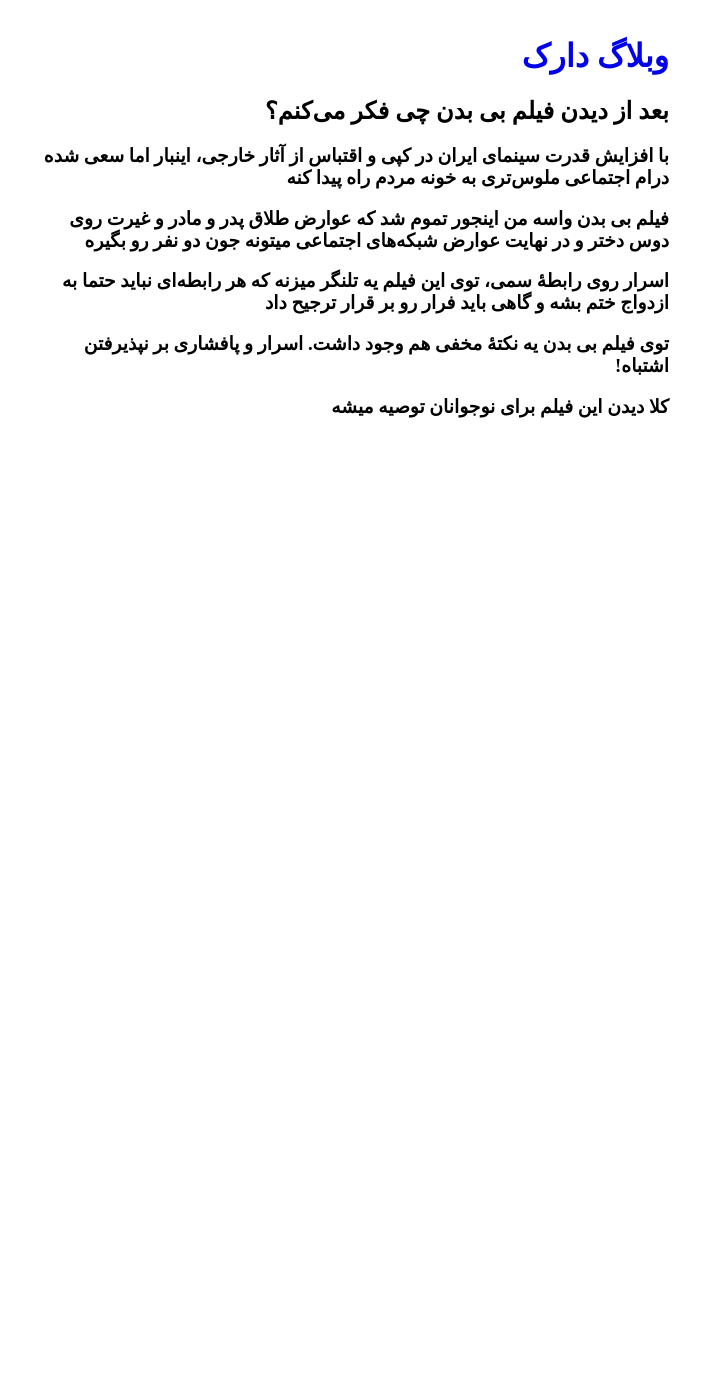
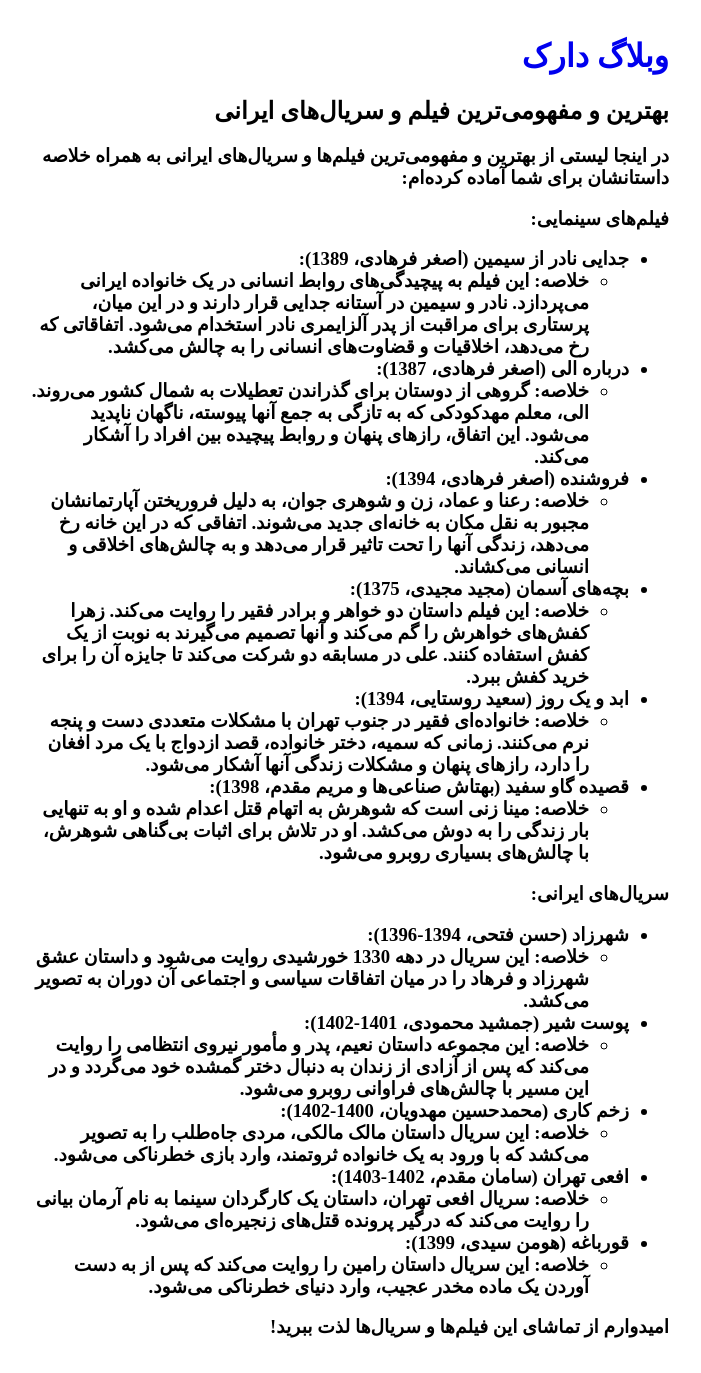
Before and after one commit to darkblog/darkblog.github.io, a Jekyll site: the page built from _posts/2024-7-4-5.md, in a window 1280 px wide. Shown: the whole page, without its empty margins (291-992 px from the left). Built offline with Jekyll 4.4.1, drawn with Linux system fonts in a browser that asks for light colours; before the commit the page ends 900 px from its top, so only the background shows below that.

Commit message:
Update 2024-7-4-5.md

```diff
--- a/_posts/2024-7-4-5.md
+++ b/_posts/2024-7-4-5.md
@@ -1,14 +1,36 @@
 ---
 layout: post
-title: بعد از دیدن فیلم بی بدن چی فکر می‌کنم؟
+title: بهترین و مفهومی‌ترین فیلم و سریال‌های ایرانی
 ---
 
-با افزایش قدرت سینمای ایران در کپی و اقتباس از آثار خارجی، اینبار اما سعی شده درام اجتماعی ملوس‌تری به خونه مردم راه پیدا کنه
+در اینجا لیستی از بهترین و مفهومی‌ترین فیلم‌ها و سریال‌های ایرانی به همراه خلاصه داستانشان برای شما آماده کرده‌ام:
 
-فیلم بی بدن واسه من اینجور تموم شد که عوارض طلاق پدر و مادر و غیرت روی دوس دختر و در نهایت عوارض شبکه‌های اجتماعی میتونه جون دو نفر رو بگیره
+**فیلم‌های سینمایی:**
 
-اسرار روی رابطهٔ سمی، توی این فیلم یه تلنگر میزنه که هر رابطه‌ای نباید حتما به ازدواج ختم بشه و گاهی باید فرار رو بر قرار ترجیح داد
+* **جدایی نادر از سیمین (اصغر فرهادی، 1389):**
+    * خلاصه: این فیلم به پیچیدگی‌های روابط انسانی در یک خانواده ایرانی می‌پردازد. نادر و سیمین در آستانه جدایی قرار دارند و در این میان، پرستاری برای مراقبت از پدر آلزایمری نادر استخدام می‌شود. اتفاقاتی که رخ می‌دهد، اخلاقیات و قضاوت‌های انسانی را به چالش می‌کشد.
+* **درباره الی (اصغر فرهادی، 1387):**
+    * خلاصه: گروهی از دوستان برای گذراندن تعطیلات به شمال کشور می‌روند. الی، معلم مهدکودکی که به تازگی به جمع آنها پیوسته، ناگهان ناپدید می‌شود. این اتفاق، رازهای پنهان و روابط پیچیده بین افراد را آشکار می‌کند.
+* **فروشنده (اصغر فرهادی، 1394):**
+    * خلاصه: رعنا و عماد، زن و شوهری جوان، به دلیل فروریختن آپارتمانشان مجبور به نقل مکان به خانه‌ای جدید می‌شوند. اتفاقی که در این خانه رخ می‌دهد، زندگی آنها را تحت تاثیر قرار می‌دهد و به چالش‌های اخلاقی و انسانی می‌کشاند.
+* **بچه‌های آسمان (مجید مجیدی، 1375):**
+    * خلاصه: این فیلم داستان دو خواهر و برادر فقیر را روایت می‌کند. زهرا کفش‌های خواهرش را گم می‌کند و آنها تصمیم می‌گیرند به نوبت از یک کفش استفاده کنند. علی در مسابقه دو شرکت می‌کند تا جایزه آن را برای خرید کفش ببرد.
+* **ابد و یک روز (سعید روستایی، 1394):**
+    * خلاصه: خانواده‌ای فقیر در جنوب تهران با مشکلات متعددی دست و پنجه نرم می‌کنند. زمانی که سمیه، دختر خانواده، قصد ازدواج با یک مرد افغان را دارد، رازهای پنهان و مشکلات زندگی آنها آشکار می‌شود.
+* **قصیده گاو سفید (بهتاش صناعی‌ها و مریم مقدم، 1398):**
+    * خلاصه: مینا زنی است که شوهرش به اتهام قتل اعدام شده و او به تنهایی بار زندگی را به دوش می‌کشد. او در تلاش برای اثبات بی‌گناهی شوهرش، با چالش‌های بسیاری روبرو می‌شود.
 
-توی فیلم بی بدن یه نکتهٔ مخفی هم وجود داشت. اسرار و پافشاری بر نپذیرفتن اشتباه!
+**سریال‌های ایرانی:**
 
-کلا دیدن این فیلم برای نوجوانان توصیه میشه
+* **شهرزاد (حسن فتحی، 1394-1396):**
+    * خلاصه: این سریال در دهه 1330 خورشیدی روایت می‌شود و داستان عشق شهرزاد و فرهاد را در میان اتفاقات سیاسی و اجتماعی آن دوران به تصویر می‌کشد.
+* **پوست شیر (جمشید محمودی، 1401-1402):**
+    * خلاصه: این مجموعه داستان نعیم، پدر و مأمور نیروی انتظامی را روایت می‌کند که پس از آزادی از زندان به دنبال دختر گمشده خود می‌گردد و در این مسیر با چالش‌های فراوانی روبرو می‌شود.
+* **زخم کاری (محمدحسین مهدویان، 1400-1402):**
+    * خلاصه: این سریال داستان مالک مالکی، مردی جاه‌طلب را به تصویر می‌کشد که با ورود به یک خانواده ثروتمند، وارد بازی خطرناکی می‌شود.
+* **افعی تهران (سامان مقدم، 1402-1403):**
+    * خلاصه: سریال افعی تهران، داستان یک کارگردان سینما به نام آرمان بیانی را روایت می‌کند که درگیر پرونده قتل‌های زنجیره‌ای می‌شود.
+* **قورباغه (هومن سیدی، 1399):**
+    * خلاصه: این سریال داستان رامین را روایت می‌کند که پس از به دست آوردن یک ماده مخدر عجیب، وارد دنیای خطرناکی می‌شود.
+
+امیدوارم از تماشای این فیلم‌ها و سریال‌ها لذت ببرید!
```
